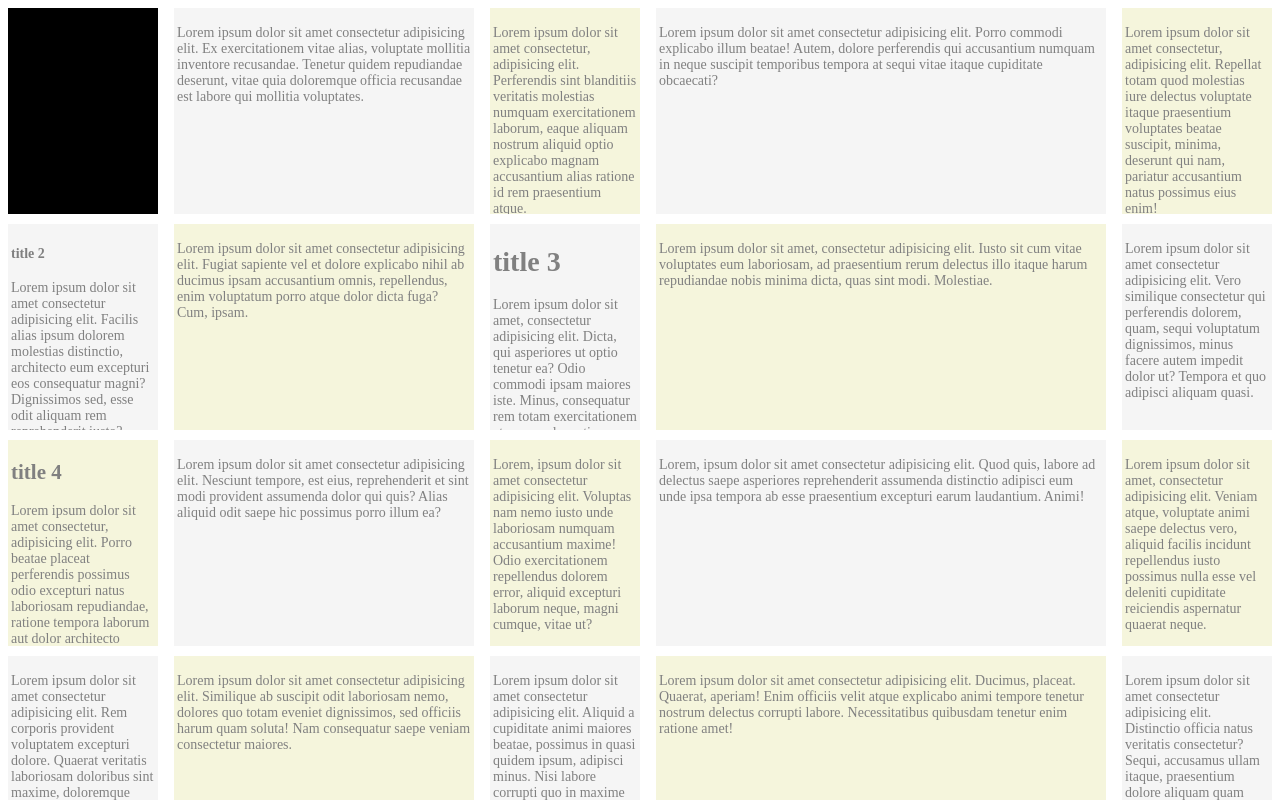
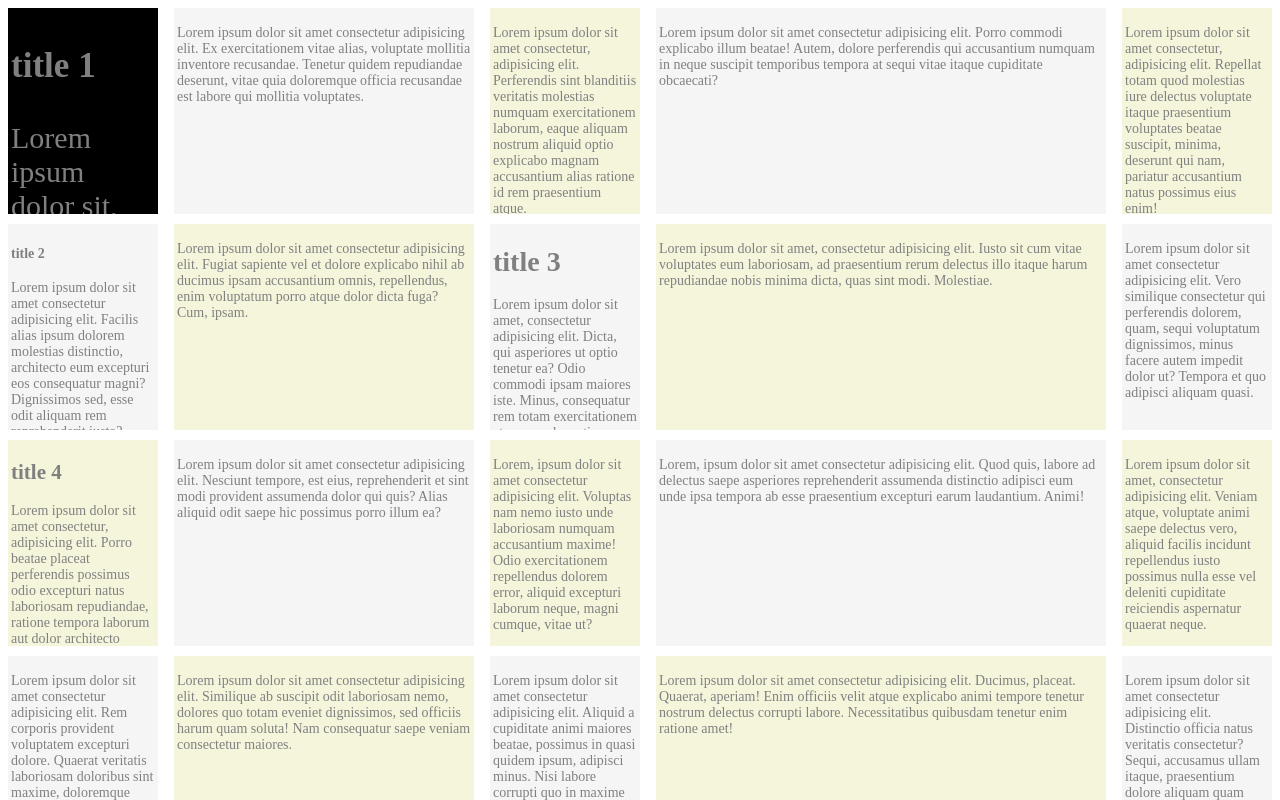
Before and after one commit to prtysh/gridTest_text, a plain HTML site: page index.html in a window 1280 px wide. In both pictures the pointer is over the element 83 px from the left and 111 px from the top of the page. Shown: the top 800 px of the page. Drawn offline with nearby package versions, Linux system fonts and the light colour scheme.

Commit message:
remove errata containing rem instead of px

```diff
--- a/style.css
+++ b/style.css
@@ -22,7 +22,7 @@
 
 div .item:hover{
   background-color: black;
-  font-size: 30rem;
+  font-size: 30px;
   transition: 0.3s;
 }
 
```
